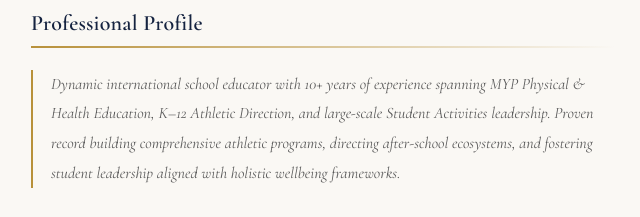
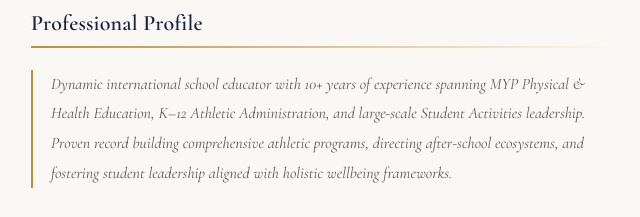
Before and after one commit to Coach-AC/AllenChen_CV, a plain HTML site: page index.html in a window 1280 px wide. Shown: the part 310-527 px from the top of the page, 427-1067 px from the left. Drawn offline with nearby package versions, Linux system fonts and the light colour scheme.

Commit message:
Update index.html

```diff
--- a/index.html
+++ b/index.html
@@ -424,7 +424,7 @@
       <h2 class="section-heading">Professional Profile</h2>
       <hr class="section-rule">
       <p class="profile-text">
-        Dynamic international school educator with 10+ years of experience spanning MYP Physical &amp; Health Education, K–12 Athletic Direction, and large-scale Student Activities leadership. Proven record building comprehensive athletic programs, directing after-school ecosystems, and fostering student leadership aligned with holistic wellbeing frameworks.
+        Dynamic international school educator with 10+ years of experience spanning MYP Physical &amp; Health Education, K–12 Athletic Administration, and large-scale Student Activities leadership. Proven record building comprehensive athletic programs, directing after-school ecosystems, and fostering student leadership aligned with holistic wellbeing frameworks.
       </p>
 
       <!-- EXPERIENCE -->
```
